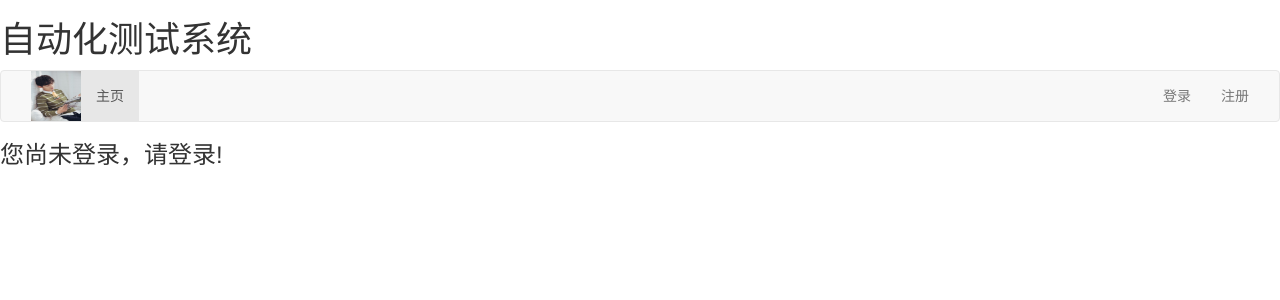
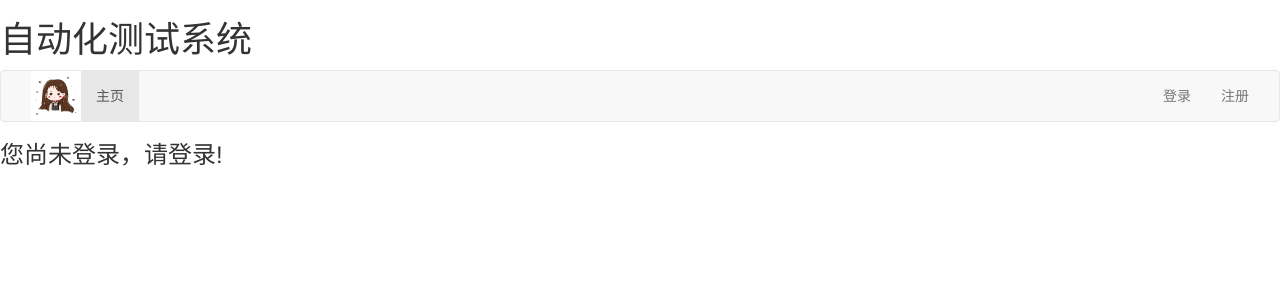
Before and after one commit to 77dx/testcase_manager, a Django app: page / in a window 1280 px wide. Shown: the top 300 px of the page. Run offline with Django 3.2, Linux system fonts and the light colour scheme; some libraries are stand-ins or nearby versions.

Commit message:
修改图片

```diff
--- a/templates/base.html
+++ b/templates/base.html
@@ -33,7 +33,7 @@
             <span class="icon-bar"></span>
           </button>
           <a class="navbar-brand" href="#"></a>
-            <img src="../static/images/002.jpg" width="50" height="50" border="0">
+            <img src="../static/images/001.jpg" width="50" height="50" border="0">
         </div>
 
         <!-- Collect the nav links, forms, and other content for toggling -->
```
